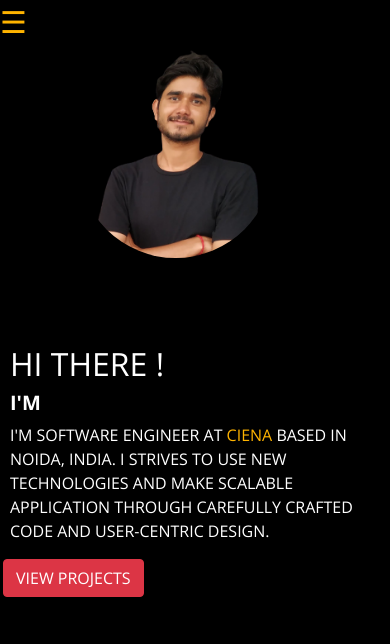
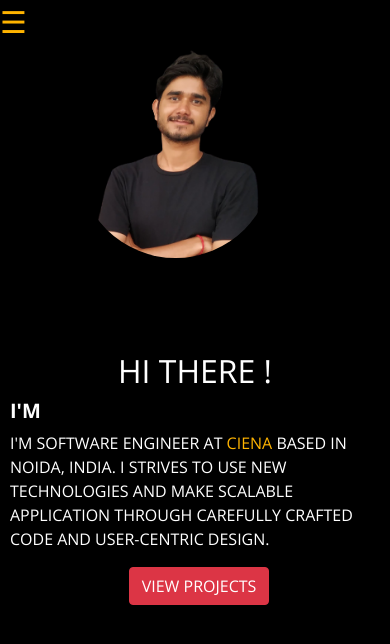
Before and after one commit to gautamishra/portfolio, an Angular app: page / in a window 390 px wide. Shown: the top 644 px of the page. Built offline with nearby package versions, Linux system fonts and the light colour scheme; what ngx-typed-js would draw is missing.

Commit message:
some stypling change

```diff
--- a/src/app/home/home.component.html
+++ b/src/app/home/home.component.html
@@ -33,7 +33,7 @@
         </div>
 
         <div class="text">
-        <h2 class="main-heading"> Hi There !</h2>
+        <h2 class="main-heading text-center"> Hi There !</h2>
 
         <h1 class="main-text">
             <ngx-typed-js [strings]="['Gautam Mishra', 'Full Stack Developer', 'FreeLancer']" [shuffle]="false" [typeSpeed]="70" [showCursor]="false" [loop]="true">
@@ -44,7 +44,7 @@
             I'm Software Engineer at <a  class="external-link" href="http://www.ciena.com" target="_blank"> Ciena </a>  based in Noida, India.
             I strives to use new technologies and make scalable application  through carefully crafted code and user-centric design.
         </p>
-        <div class="pl-2 row ">
+        <div class="pl-2 row justify-content-center">
             <button class="btn btn-danger"(click)="navigate()">VIEW PROJECTS</button>
         </div>
     </div>
--- a/src/app/home/home.component.scss
+++ b/src/app/home/home.component.scss
@@ -183,7 +183,7 @@ header{
   }
 
   .main-heading{
-    margin-top: 20%;
+    margin-top: 22%;
   }
   .text{
     padding: 10px;
```
Also changed, not shown: 5 other files (tests, documents, lock files or other folders).
